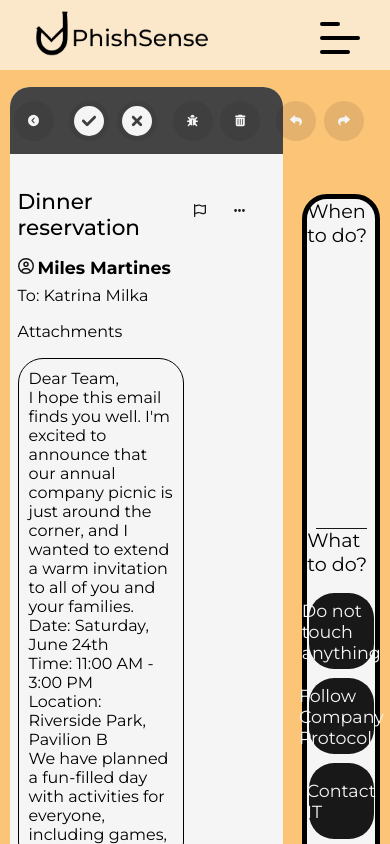
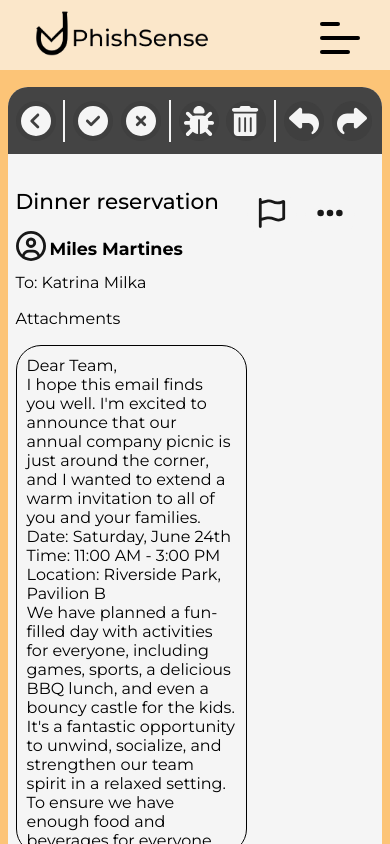
Before and after one commit to Que-sar/PhishSense, a React (Create React App) app: page /demo in a window 390 px wide. Shown: the top 844 px of the page. Built offline with nearby package versions, Linux system fonts and the light colour scheme.

Commit message:
Simulation responsibility, some appearance fixes

```diff
--- a/package.json
+++ b/package.json
@@ -11,6 +11,7 @@
     "react": "^18.2.0",
     "react-dom": "^18.2.0",
     "react-router-dom": "^6.11.2",
+    "react-router-hash-link": "^2.4.3",
     "react-scripts": "5.0.1",
     "web-vitals": "^2.1.4"
   },
--- a/src/components/home/Pricing.js
+++ b/src/components/home/Pricing.js
@@ -1,5 +1,4 @@
 import React, { useState } from "react";
-
 import { individual, enterprise } from "./Descriptions";
 import "./Pricing.css";
 
--- a/src/components/simulation/Simulation.css
+++ b/src/components/simulation/Simulation.css
@@ -3,8 +3,14 @@
   flex-direction: row;
   justify-content: space-around;
   align-items: center;
-    margin-top:70px;
+  margin-top: 70px;
   width: 100%;
   min-height: 90vh;
-    background:#fcc477;
+  background: #fcc477;
 }
+
+@media (max-width: 991px) {
+  .simulation-container {
+    flex-direction: column;
+  }
+}
--- a/src/components/simulation/SimulationPanel.css
+++ b/src/components/simulation/SimulationPanel.css
@@ -1,5 +1,4 @@
 .simulation-panel {
-
   margin-top: 2vh;
   display: flex;
   flex-direction: column;
@@ -9,16 +8,12 @@
   border-radius: 20px;
 }
 
-
-
 .email-topbar {
-
   width: 100%;
   height: fit-content;
   background: rgba(24, 24, 24, 0.8);
   border-radius: 20px 20px 0 0;
   margin-bottom: 4vh;
-
 }
 
 .topbar-container {
@@ -62,8 +57,9 @@
   margin-left: 2vw;
 }
 
-
-.icon img {
+.icon img,
+.icon svg,
+.profile-icon {
   width: 3vw;
   height: 3vh;
 }
@@ -78,7 +74,6 @@
   border-radius: 50%;
   padding: 10px;
   background: whitesmoke;
-
 }
 
 .flag-click:hover,
@@ -111,7 +106,7 @@
   line-height: 0;
   margin: 0;
 }
-.delete-click{
+.delete-click {
   padding-left: 16%;
 }
 
@@ -126,8 +121,12 @@
   transition: background-color 0.3s ease;
 }
 
+.giveup-click {
+  margin-left: 1vw;
+}
+
 .svg-icon {
-    fill: #1ED44B;
+  fill: #1ed44b;
 }
 
 .mail-subject {
@@ -141,8 +140,7 @@
   align-items: center;
 }
 
-
-.sender-name{
+.sender-name {
   font-size: calc(16px + 0.390625vw);
   margin-bottom: 1vh;
   font-weight: bold;
@@ -150,7 +148,7 @@
 }
 
 .profile-icon {
-    min-width:3vw;
+  min-width: 3vw;
   margin-bottom: 1vh;
 }
 
@@ -180,17 +178,17 @@
   display: flex;
   align-items: center;
   margin-top: 3vh;
-
 }
-
 
 .literal-email {
   height: 100%;
   overflow-y: auto;
+  overflow-x: initial;
   margin-top: 2vh;
   border-style: solid;
   border-width: thin;
   border-radius: 25px;
+  width: 100%;
 }
 
 .read-container {
@@ -198,3 +196,20 @@
   max-height: 60vh;
   font-size: (16px + 0.390625vw);
 }
+
+@media (max-width: 991px) {
+  .simulation-panel {
+    width: 96vw;
+  }
+
+  .topbar-container {
+    overflow-x: scroll;
+  }
+
+  .icon img,
+  .icon svg,
+  .profile-icon {
+    height: 30px;
+    width: 30px;
+  }
+}
--- a/src/components/simulation/TodoPanel.css
+++ b/src/components/simulation/TodoPanel.css
@@ -9,6 +9,7 @@
   border-radius: 25px;
   border-style: solid;
   border-width: thick;
+  user-select: none;
 }
 
 .todo-ranking-panel,
@@ -22,7 +23,7 @@
   border-radius: 25px;
 }
 
-.horizontalLine {
+.horizontalLineTodo {
   width: 75%;
   height: 2px;
   background-color: rgb(24, 24, 24);
@@ -31,8 +32,7 @@
   margin-top: -1vh;
 }
 
-.todo-placing,
-.todo-listing {
+.todo-placing {
   display: flex;
   flex-direction: column;
   align-items: center;
@@ -44,7 +44,8 @@
 }
 
 .panel-button {
-  font-size: calc(16px + 0.390625vw);
+  text-align: center;
+  font-size: calc(15px + 0.390625vw);
   background-color: rgb(24, 24, 24);
   cursor: pointer;
 }
@@ -62,7 +63,7 @@
   margin-bottom: 1vh;
   height: 100%;
   width: 100%;
-  user-select: none;
+
   color: whitesmoke;
 }
 
@@ -115,3 +116,16 @@
   justify-content: center;
   align-items: center;
 }
+
+@media (max-width: 991px) {
+  .todo-panel {
+    margin-top: 2vh;
+    margin-bottom: 5vh;
+    height: fit-content;
+    width: 90vw;
+  }
+
+  .todo-placing > * {
+    height: 6vh;
+  }
+}
--- a/src/components/simulation/TodoPanel.js
+++ b/src/components/simulation/TodoPanel.js
@@ -91,7 +91,7 @@ const TodoPanel = () => {
             )}
           </Droppable>
         </div>
-        <div className="horizontalLine"></div>
+        <div className="horizontalLineTodo"></div>
         <div className="todo-list-panel">
           <div className="todo-listingpanel-top">What to do?</div>
           <div className="todo-placing">
```
Also changed, not shown: 1 other file (tests, documents, lock files or other folders). Lines whose indentation alone changed are shown as unchanged.
